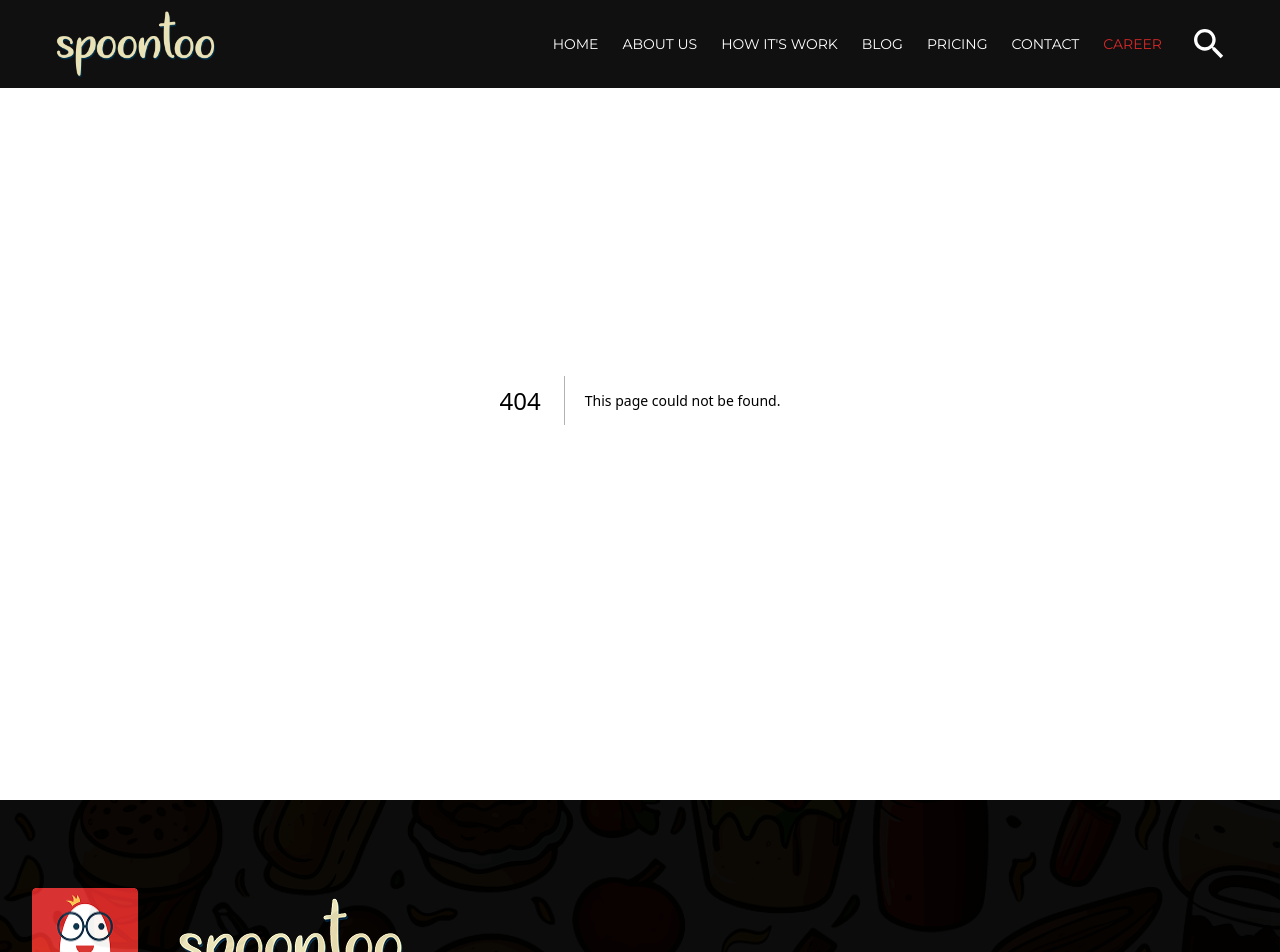
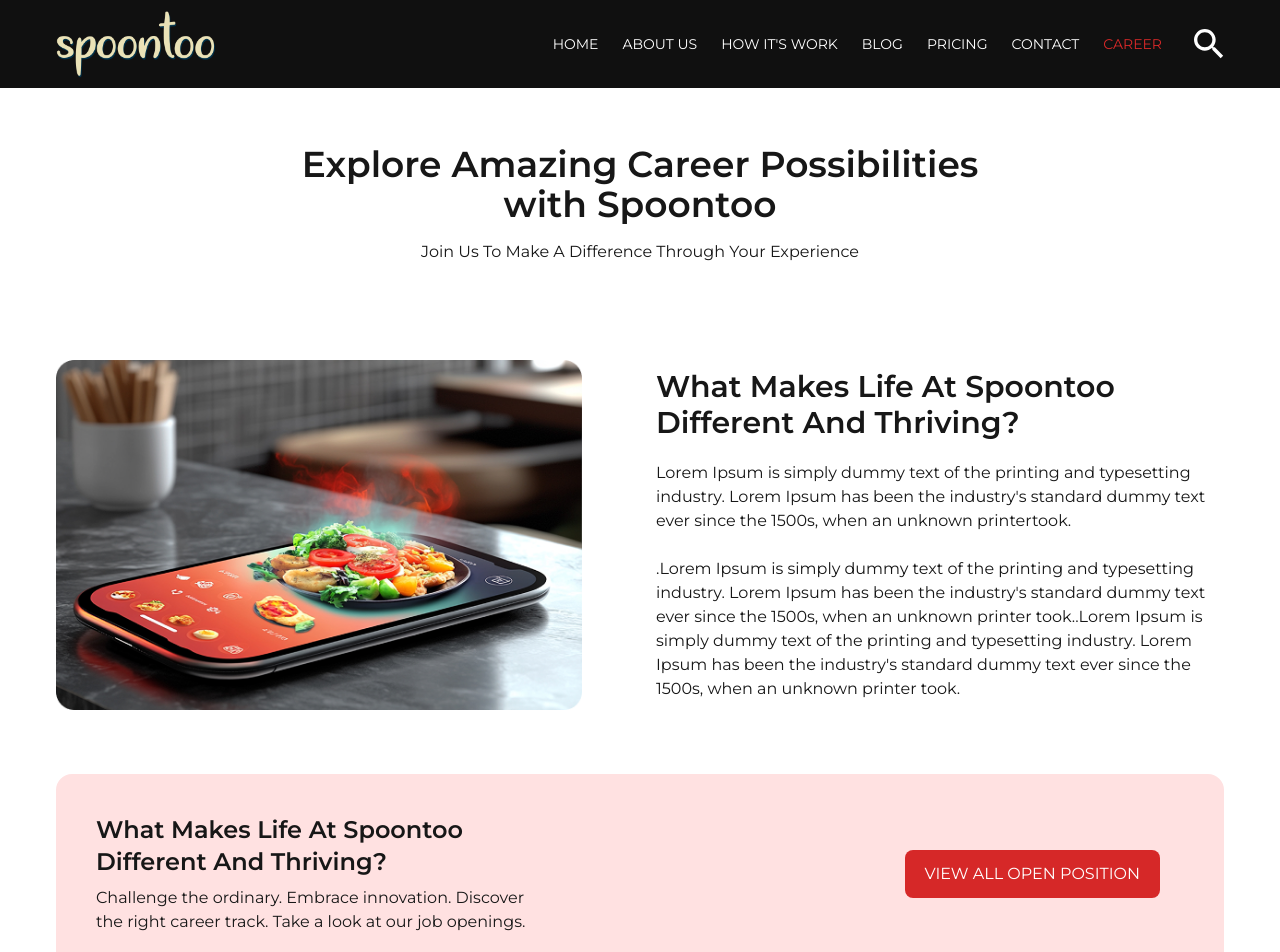
Before and after one commit to sudipblownfuse/spoontoo-dev, a Next.js app: page /career in a window 1280 px wide. Before the commit this address had no page. Shown: the top 952 px of the page. Built offline with nearby package versions, Linux system fonts and the light colour scheme.

Commit message:
Initiated CAREER page

```diff
--- /dev/null
+++ b/app/career/page.jsx
@@ -0,0 +1,16 @@
+"use client";
+
+import CareetTopSec from "@/components/CareerComponents.jsx/CareetTopSec";
+import Section2 from "@/components/CareerComponents.jsx/Section2";
+import React from "react";
+
+const page = () => {
+  return (
+    <main className="w-full min-h-screen pt-[8vh]">
+      <CareetTopSec />
+      <Section2/>
+    </main>
+  );
+};
+
+export default page;
--- /dev/null
+++ b/components/CareerComponents.jsx/CareetTopSec.jsx
@@ -0,0 +1,73 @@
+"use client";
+
+import React from "react";
+import { motion } from "framer-motion";
+import Image from "next/image";
+import topSectionImg from "@/public/how-it-works/topSection1.png";
+
+
+const CareetTopSec = () => {
+  return (
+    <section className="w-full h-auto pt-20">
+      <div className="w-full width-container mx-auto px-14 flex flex-col items-center">
+        <motion.div
+          className="w-[60%]"
+          initial={{ y: 80, opacity: 0 }}
+          whileInView={{ y: 0, opacity: 1 }}
+          transition={{ duration: 0.5, ease: "easeOut", delay: 0.1 }}
+          viewport={{ once: true, amount: 0.3 }}
+        >
+          <h1 className="text-4xl font-semibold text-center">
+            Explore Amazing Career Possibilities with Spoontoo
+          </h1>
+          <h5 className="text-center pt-4">
+            Join Us To Make A Difference Through Your Experience
+          </h5>
+        </motion.div>
+
+        <div className="w-full flex justify-center items-center pt-24">
+          {/* image */}
+          <motion.div
+            className="w-1/2 h-auto"
+            initial={{ opacity: 0, x: -100 }}
+            whileInView={{ opacity: 1, x: 0 }}
+            transition={{ duration: 0.6, ease: "easeOut" }}
+            viewport={{ once: true }}
+          >
+            <div className="w-[90%]">
+              <Image src={topSectionImg} alt="img" />
+            </div>
+          </motion.div>
+
+          {/* text content */}
+          <motion.div
+            className="w-1/2  px-4"
+            initial={{ opacity: 0, x: 100 }}
+            whileInView={{ opacity: 1, x: 0 }}
+            transition={{ duration: 0.6, ease: "easeOut", delay: 0.2 }}
+            viewport={{ once: true }}
+          >
+            <h3 className="text-3xl font-semibold">
+            What Makes Life At Spoontoo Different And Thriving?
+            </h3>
+            <h6 className="pt-5">
+              Lorem Ipsum is simply dummy text of the printing and typesetting
+              industry. Lorem Ipsum has been the industry's standard dummy text
+              ever since the 1500s, when an unknown printertook.
+              <br />
+              <br />
+              .Lorem Ipsum is simply dummy text of the printing and typesetting
+              industry. Lorem Ipsum has been the industry's standard dummy text
+              ever since the 1500s, when an unknown printer took..Lorem Ipsum is
+              simply dummy text of the printing and typesetting industry. Lorem
+              Ipsum has been the industry's standard dummy text ever since the
+              1500s, when an unknown printer took.
+            </h6>
+          </motion.div>
+        </div>
+      </div>
+    </section>
+  );
+};
+
+export default CareetTopSec;
--- /dev/null
+++ b/components/CareerComponents.jsx/Section2.jsx
@@ -0,0 +1,38 @@
+"use client";
+
+import React from "react";
+import { motion } from "framer-motion";
+
+const Section2 = () => {
+  return (
+    <section className="w-full h-auto flex justify-center py-16">
+      <motion.div
+        className="w-full width-container  mx-14 flex justify-between items-center bg-[#FFE1E1] rounded-2xl"
+        initial={{ y: 80, opacity: 0 }}
+        whileInView={{ y: 0, opacity: 1 }}
+        transition={{ duration: 0.5, ease: "easeOut", delay: 0.1 }}
+        viewport={{ once: true, amount: 0.3 }}
+      >
+        {/* text */}
+        <div className="w-1/2 px-10 py-10">
+          <h3 className="w-[90%] text-2xl font-semibold">
+            What Makes Life At Spoontoo Different And Thriving?
+          </h3>
+          <h6 className="w-[90%] pt-2">
+            Challenge the ordinary. Embrace innovation. Discover the right
+            career track. Take a look at our job openings.
+          </h6>
+        </div>
+
+        {/* Button */}
+        <div className="w-[1/2] flex justify-end pr-16">
+          <button className="uppercase px-5 py-3  rounded-lg bg-secondary text-white transform transition-all hover:scale-105 duration-200 ease-in-out">
+            View all open position
+          </button>
+        </div>
+      </motion.div>
+    </section>
+  );
+};
+
+export default Section2;
```
